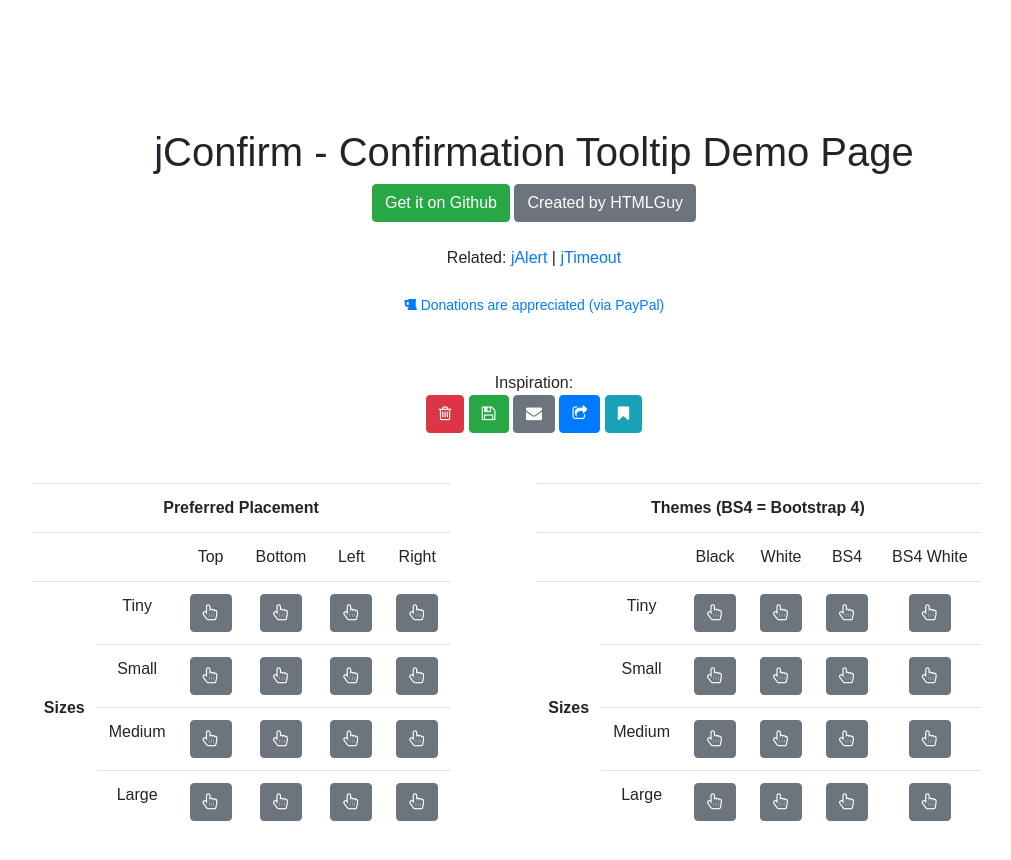
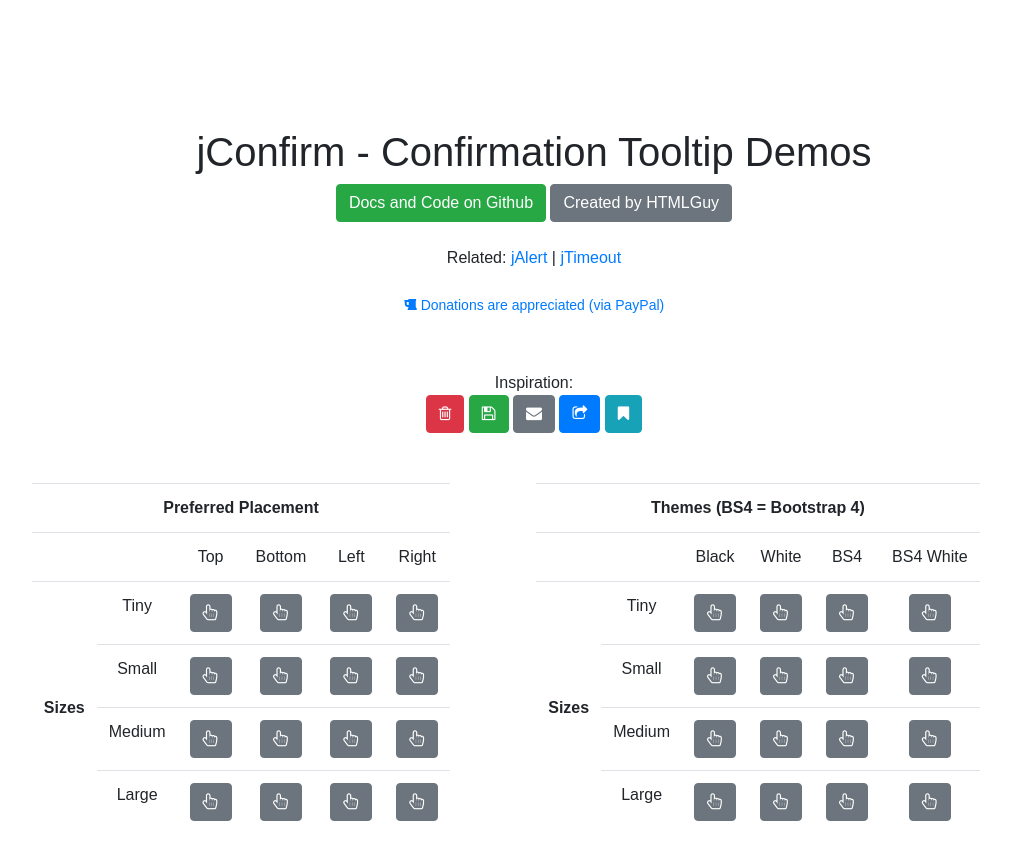
Before and after one commit to HTMLGuyLLC/jConfirm, a website: page index.html in a window 1280 px wide. Shown: the whole page, without its empty margins (106-1117 px from the left). Drawn offline with nearby package versions, Linux system fonts and the light colour scheme.

Commit message:
Update to demo page title and link

```diff
--- a/index.html
+++ b/index.html
@@ -36,8 +36,8 @@
 
     <!-- Page title -->
     <div style="margin-top: 10%;">
-        <h1>jConfirm - Confirmation Tooltip Demo Page</h1>
-        <a href="https://github.com/HTMLGuyLLC/jConfirm" class="btn btn-success">Get it on Github</a>
+        <h1>jConfirm - Confirmation Tooltip Demos</h1>
+        <a href="https://github.com/HTMLGuyLLC/jConfirm" class="btn btn-success">Docs and Code on Github</a>
         <a href="https://htmlguy.com" target="_blank" class="btn btn-secondary">Created by HTMLGuy</a>
         <br><br>
         Related:
```
